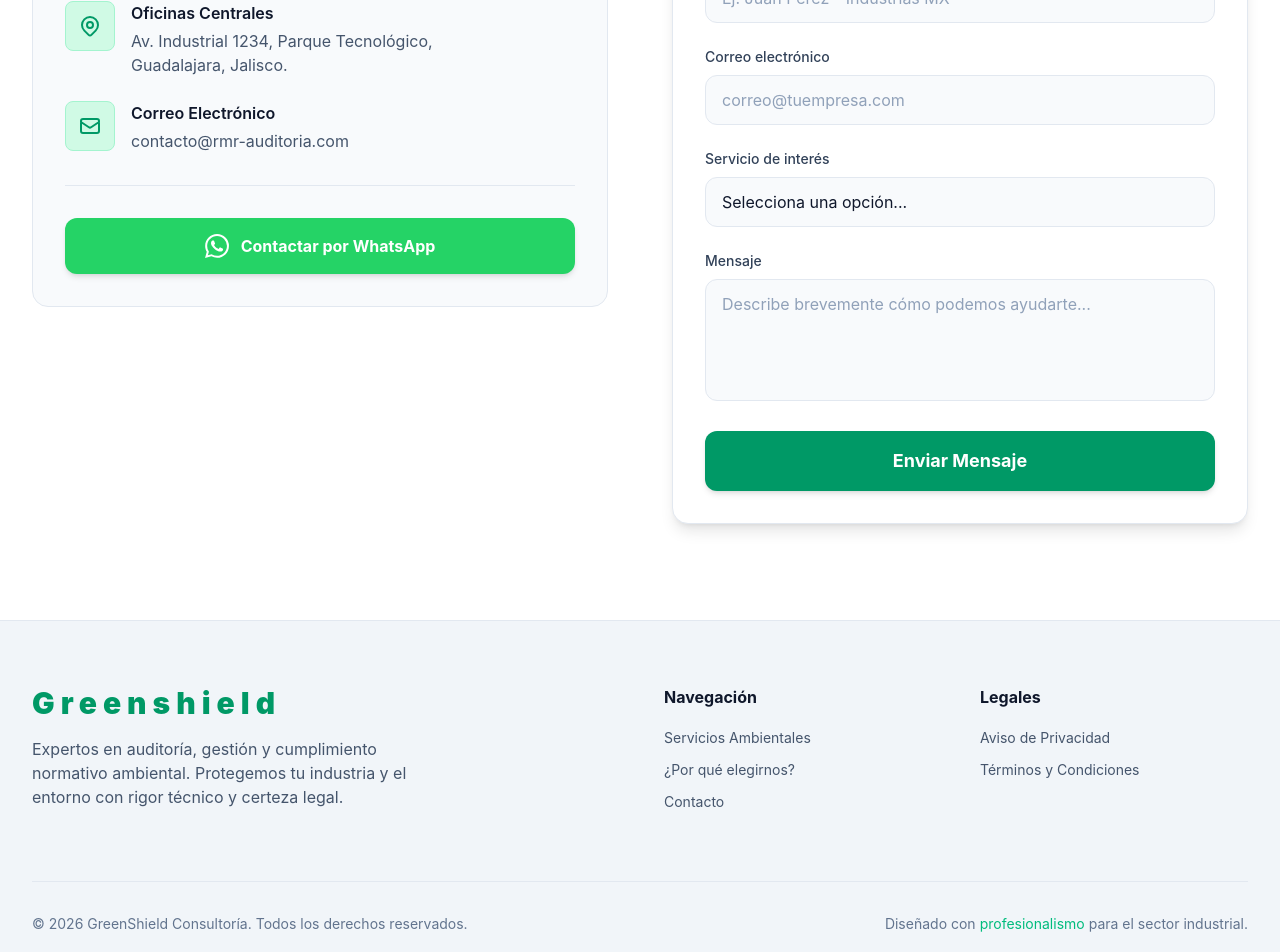
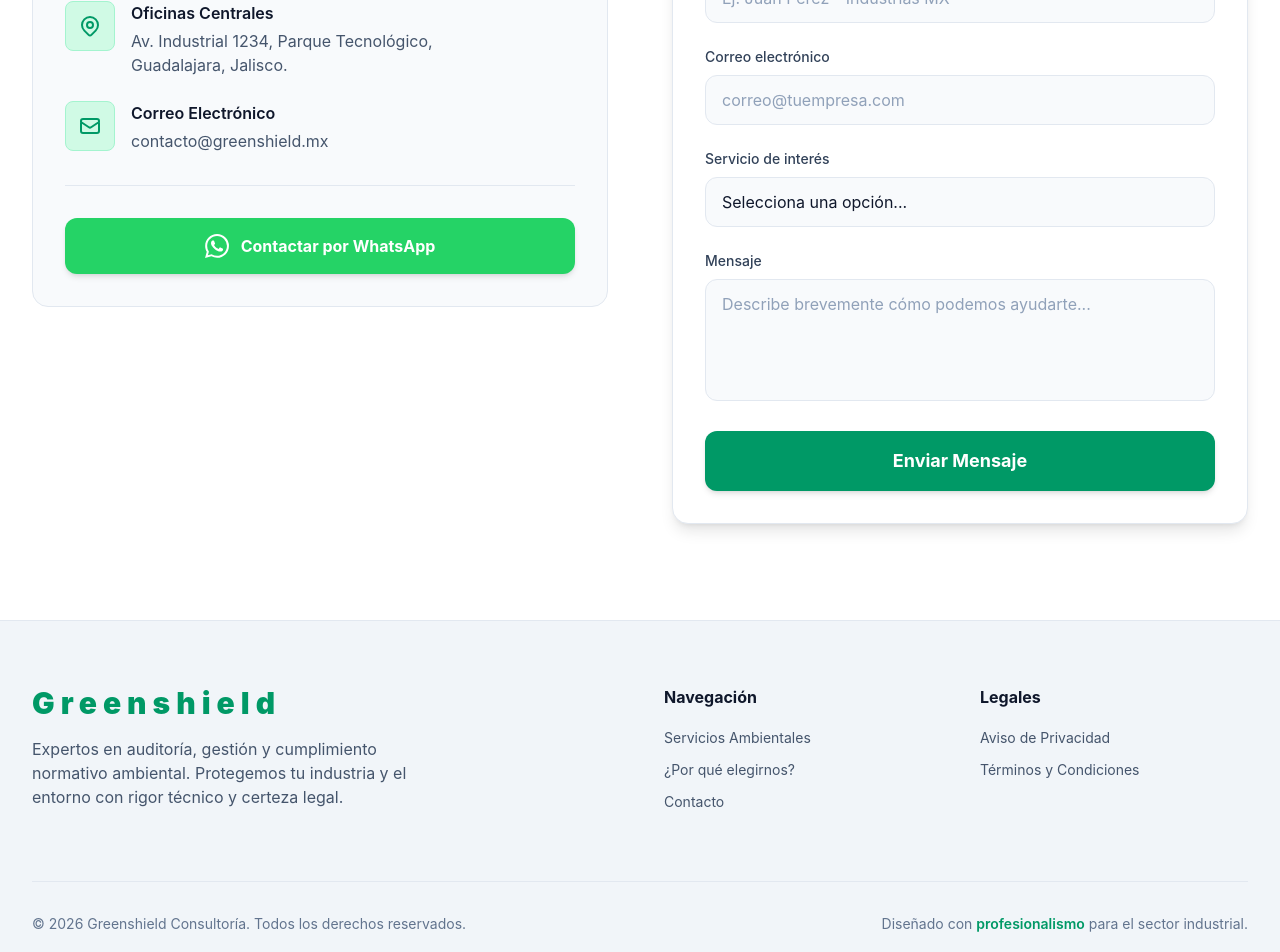
Before and after one commit to aldoroman27/pagina-rafa, a React (Vite) app: page / in a window 1280 px wide. Shown: the part 3420-4372 px from the top of the page. Built offline with nearby package versions, Linux system fonts and the light colour scheme.

Commit message:
Solucionamos el problema de la visibilidad del titulo y del menu en el navbar, lo mismo en el footer (esto enfocado en el lo responsivo de los telefopnos)

```diff
--- a/src/components/Contacto.jsx
+++ b/src/components/Contacto.jsx
@@ -9,7 +9,7 @@ export default function Contacto() {
             Inicia tu proceso de <span className="text-emerald-600">regularización</span> hoy.
           </h3>
           <p className="text-slate-600 text-lg">
-            Déjanos tus datos y un especialista se pondrá en contacto contigo para evaluar las necesidades específicas de tu empresa.
+            Déjanos tus datos y uno de nuestros especialistas se pondrá en contacto contigo para evaluar las necesidades específicas de tu empresa.
           </p>
         </div>
 
@@ -36,7 +36,7 @@ export default function Contacto() {
                   </div>
                   <div>
                     <p className="text-slate-900 font-semibold">Correo Electrónico</p>
-                    <p className="text-slate-600 mt-1">contacto@rmr-auditoria.com</p>
+                    <p className="text-slate-600 mt-1">contacto@greenshield.mx</p>
                   </div>
                 </div>
               </div>
--- a/src/components/Footer.jsx
+++ b/src/components/Footer.jsx
@@ -33,13 +33,13 @@ export default function Footer() {
           </div>
 
         </div>
-
-        <div className="pt-8 border-t border-slate-200 flex flex-col md:flex-row justify-between items-center gap-4">
-          <p className="text-slate-500 text-sm text-center md:text-left">
-            &copy; {currentYear} GreenShield Consultoría. Todos los derechos reservados.
+        {/*Linea divisora del resto de texto informativo*/}
+        <div className="pt-8 border-t border-slate-200 flex flex-col md:flex-row justify-between items-center gap-4 text-center md:text-left">
+          <p className="text-slate-500 text-sm">
+            &copy; {currentYear} Greenshield Consultoría. Todos los derechos reservados.
           </p>
-          <p className="text-slate-500 text-sm flex items-center gap-1">
-            Diseñado con <span className="text-emerald-500">profesionalismo</span> para el sector industrial.
+          <p className="text-slate-500 text-sm">
+            Diseñado con <span className="text-emerald-600 font-semibold">profesionalismo</span> para el sector industrial.
           </p>
         </div>
       </div>
```
